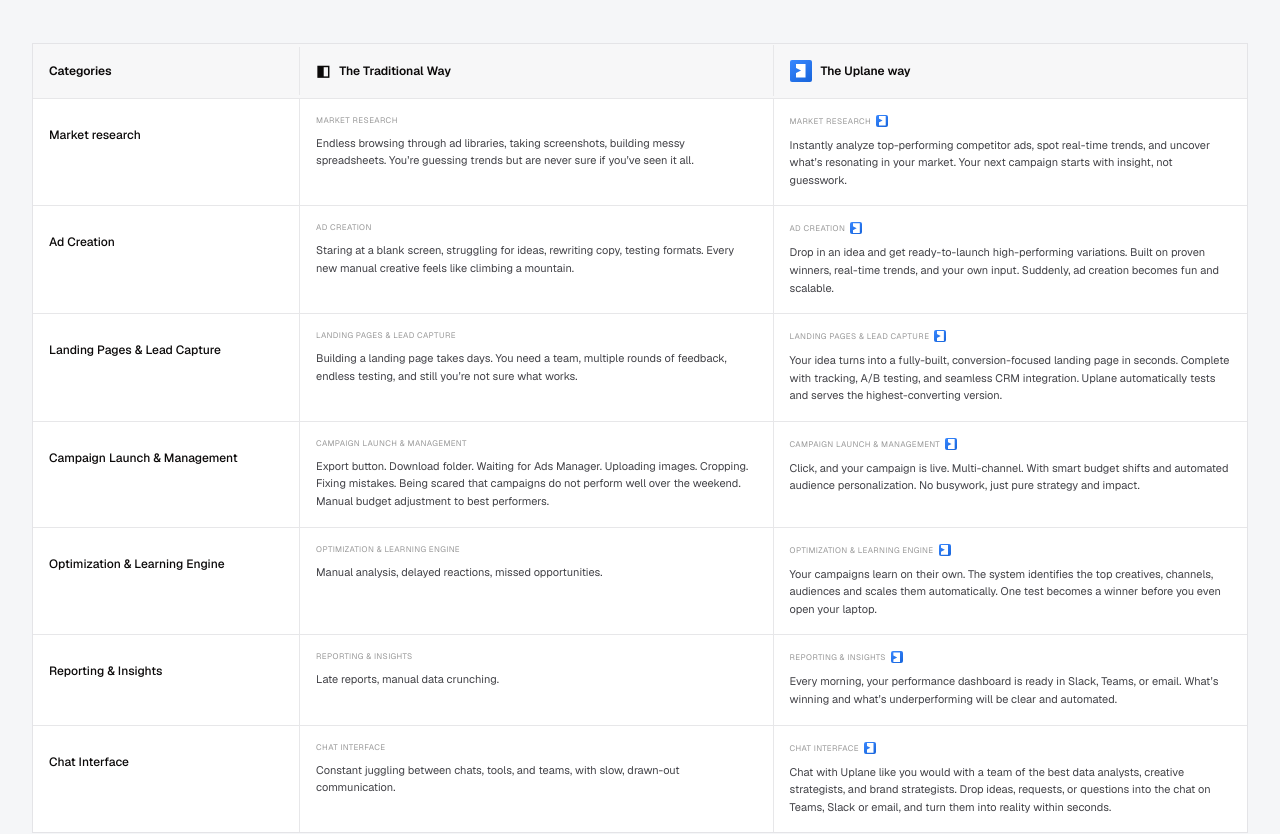
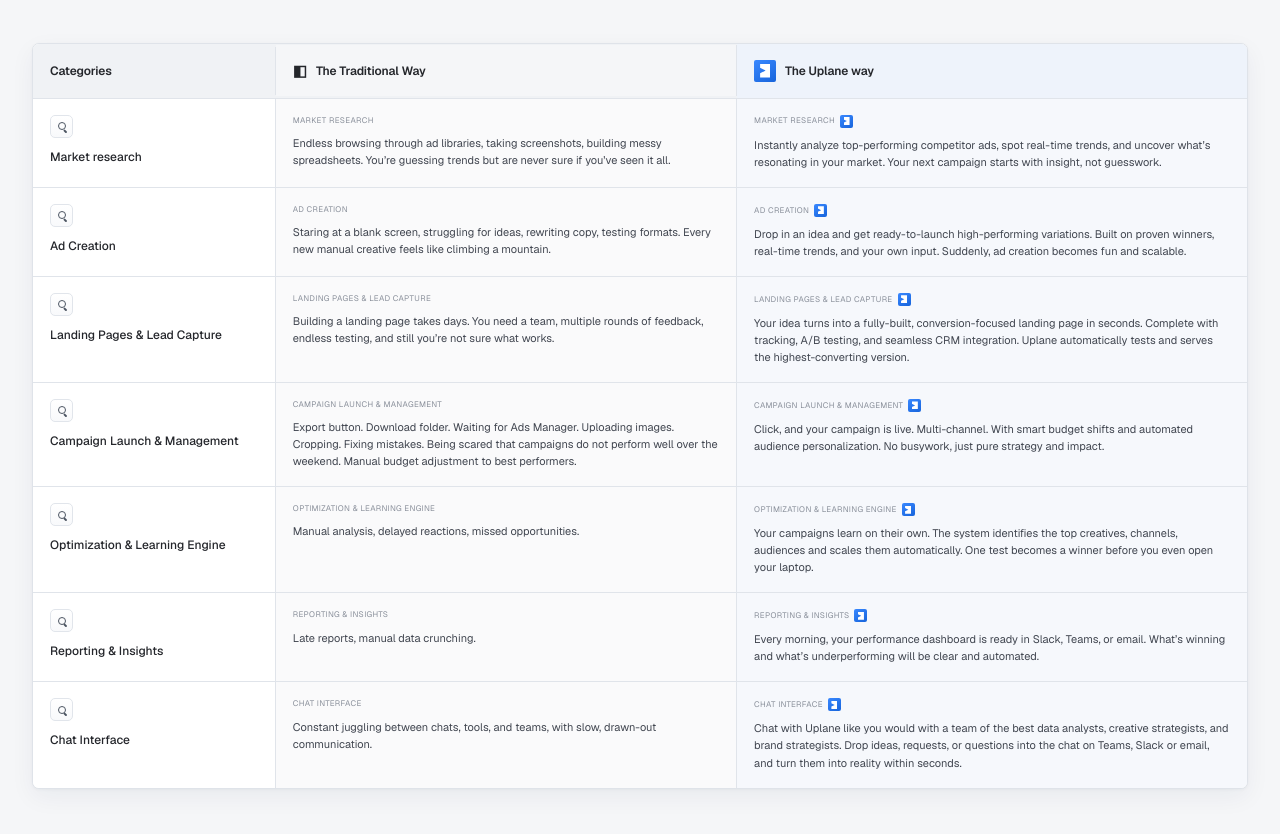
Before and after one commit to adityajadhav19/uplane-website, a Next.js app: page / in a window 1280 px wide. Shown: the part 4184-5018 px from the top of the page. Built offline with nearby package versions, Linux system fonts and the light colour scheme.

Commit message:
Refine comparison table surfaces, grid lines and hover state

```diff
--- a/app/globals.css
+++ b/app/globals.css
@@ -603,3 +603,126 @@ main{background:#f5f6f8}
   .expert-logos > div { grid-template-columns: repeat(4, minmax(0, 1fr)) !important; gap: 5px !important; }
   .dashboard-frame { padding: 5.5% 6.5% 4.5% !important; }
 }
+
+
+/* Comparison table — clearer column treatment, cell separators and interactive row feedback. */
+.comparison-table-polished{
+  border:1px solid #dfe3e9;
+  border-radius:7px;
+  overflow:hidden;
+  background:#fff;
+  box-shadow:0 8px 24px rgba(26,42,68,.055),0 1px 3px rgba(26,42,68,.04);
+  isolation:isolate;
+}
+.comparison-table-polished .comparison-row{
+  grid-template-columns:minmax(0,20%) minmax(0,38%) minmax(0,42%);
+  border-bottom:1px solid #e0e4ea;
+  transition:transform .22s ease,box-shadow .22s ease;
+}
+.comparison-table-polished .comparison-row:last-child{border-bottom:0}
+.comparison-table-polished .comparison-row>div{
+  padding:19px 22px;
+  border-right:1px solid #e0e4ea;
+  min-width:0;
+  transition:background-color .22s ease;
+}
+.comparison-table-polished .comparison-row>div:last-child{border-right:0}
+.comparison-table-polished .comparison-header{
+  min-height:54px;
+  background:#f0f2f5;
+  color:#24262b;
+  font-size:12px;
+  letter-spacing:-.1px;
+}
+.comparison-table-polished .comparison-header>div{
+  background:#f0f2f5;
+  padding-top:16px;
+  padding-bottom:16px;
+}
+.comparison-table-polished .comparison-header>div:nth-child(2){background:#f5f6f8}
+.comparison-table-polished .comparison-header>div:nth-child(3){background:#eef3fb}
+.comparison-table-polished .comparison-data-row{position:relative}
+.comparison-table-polished .comparison-category-cell{background:#fff}
+.comparison-table-polished .comparison-traditional-cell{background:#fafafb}
+.comparison-table-polished .comparison-uplane-cell{background:#f6f8fc}
+.comparison-table-polished .comparison-category{
+  justify-content:flex-start;
+  gap:11px;
+}
+.comparison-table-polished .comparison-category b{
+  font-size:12px;
+  line-height:1.45;
+  color:#24262b;
+}
+.comparison-search-icon{
+  position:relative;
+  display:inline-grid;
+  place-items:center;
+  flex:0 0 23px;
+  width:23px;
+  height:23px;
+  border:1px solid #e1e5eb;
+  border-radius:5px;
+  background:linear-gradient(180deg,#fff,#f8f9fb);
+  color:#4c5562;
+}
+.comparison-search-icon i{
+  position:relative;
+  width:8px;
+  height:8px;
+  border:1.5px solid currentColor;
+  border-radius:50%;
+}
+.comparison-search-icon i:after{
+  content:"";
+  position:absolute;
+  width:4px;
+  height:1.5px;
+  background:currentColor;
+  right:-3px;
+  bottom:-1px;
+  transform:rotate(45deg);
+  transform-origin:left center;
+  border-radius:2px;
+}
+.comparison-table-polished .comparison-copy-cell small{
+  font-size:8px;
+  line-height:1.4;
+  letter-spacing:.35px;
+  color:#8a909b;
+}
+.comparison-table-polished .comparison-copy-cell p{
+  margin-top:9px;
+  font-size:11px;
+  line-height:1.55;
+  color:#414650;
+}
+.comparison-table-polished .comparison-copy-cell small .brand-symbol{
+  width:13px;
+  height:13px;
+  border-radius:2px;
+}
+.comparison-table-polished .comparison-copy-cell small .brand-symbol i{
+  width:6px;
+  height:8px;
+}
+@media (hover:hover) and (pointer:fine){
+  .comparison-table-polished .comparison-data-row:hover{
+    z-index:2;
+    transform:translateY(-1px);
+    box-shadow:0 9px 22px rgba(28,66,128,.10);
+  }
+  .comparison-table-polished .comparison-data-row:hover .comparison-category-cell{background:#f7faff}
+  .comparison-table-polished .comparison-data-row:hover .comparison-traditional-cell{background:#f1f6fd}
+  .comparison-table-polished .comparison-data-row:hover .comparison-uplane-cell{background:#eaf2ff}
+}
+@media(max-width:1280px){
+  .comparison-table-polished .comparison-row>div{padding:16px 17px}
+}
+@media(max-width:620px){
+  .comparison-table-polished{border-radius:6px;box-shadow:0 5px 16px rgba(26,42,68,.05)}
+  .comparison-table-polished .comparison-row{min-width:700px;grid-template-columns:150px 275px 275px}
+  .comparison-table-polished .comparison-row>div{padding:14px}
+  .comparison-table-polished .comparison-header{min-height:48px}
+  .comparison-table-polished .comparison-copy-cell p{font-size:10px;line-height:1.55}
+}
```
